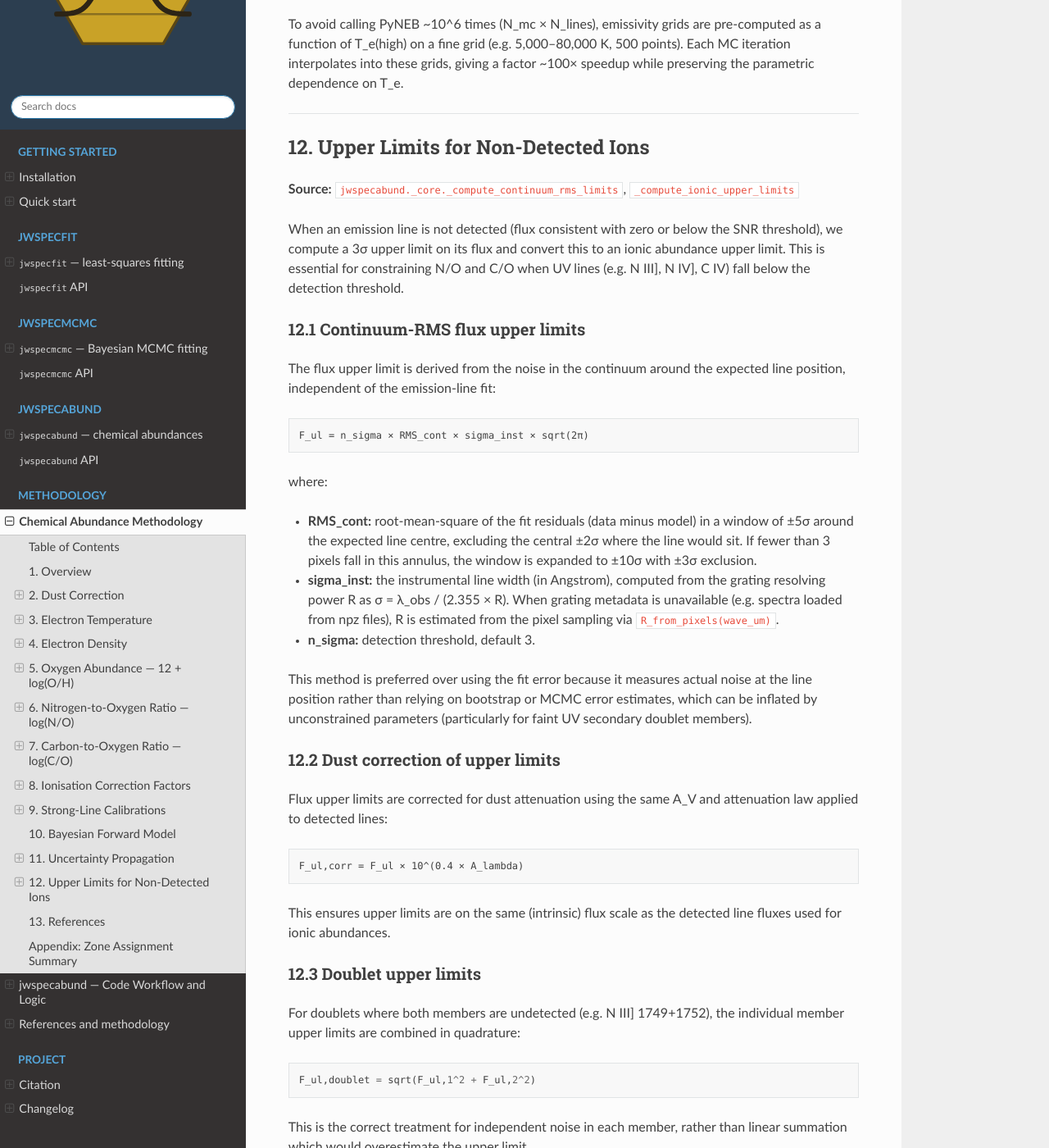
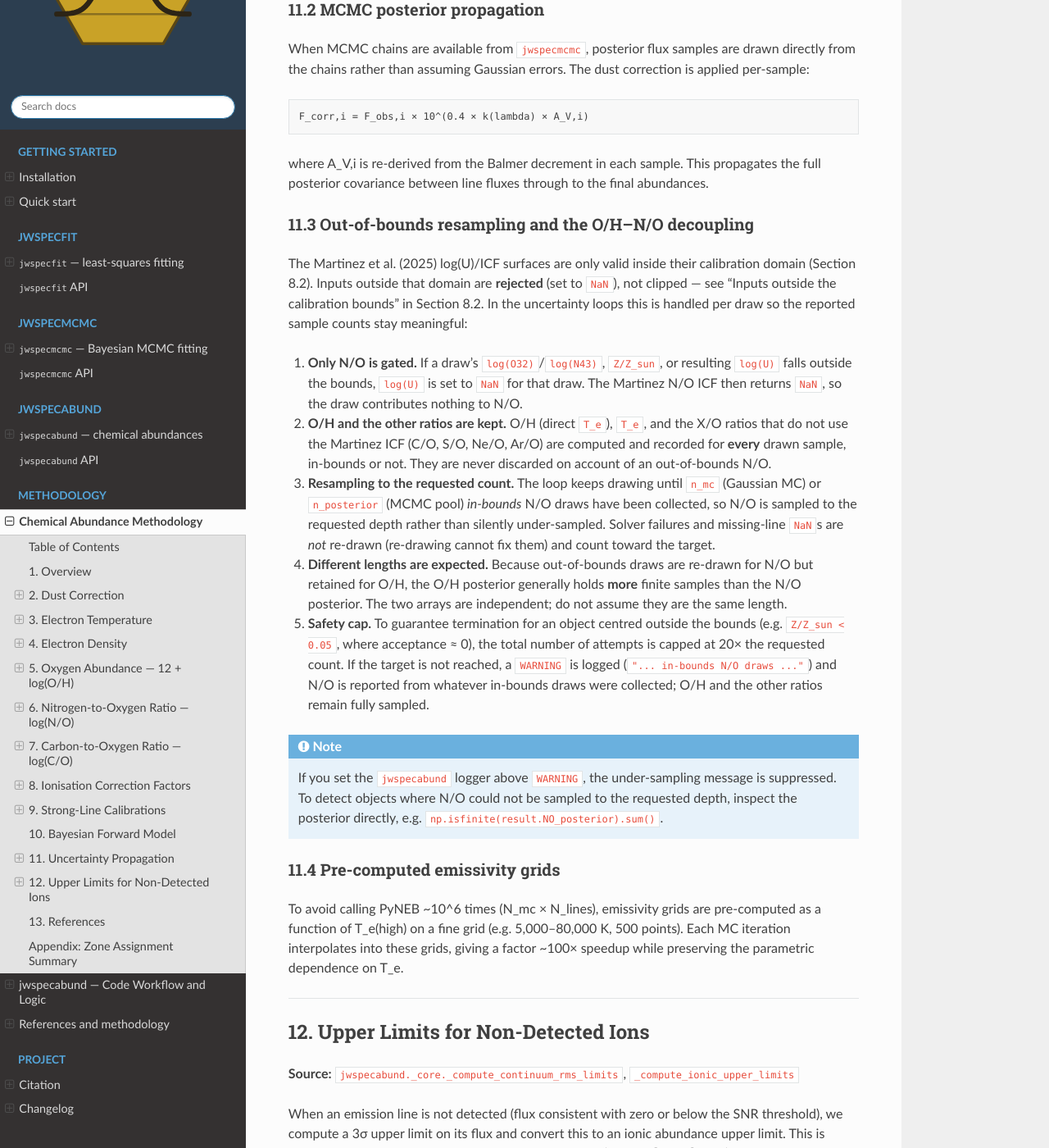
Before and after one commit to raunaq-rai/jwspecfit, a Sphinx documentation site: the page built from docs/abundance_methodology.md, in a window 1280 px wide and 1400 px high, scrolled down 13981 px. Shown: the whole window at 82% size. Built offline with Sphinx 7.4.7 and the Read the Docs theme 3.1.0, drawn with Linux system fonts in a browser that asks for light colours; some of the changed text lies outside the part shown.

Commit message:
Decouple O/H from N/O bounds rejection in direct-Te uncertainty loops
Previously an out-of-bounds Martinez+2025 draw was skipped entirely, so
O/H, Te and the other X/O ratios were silently filtered by the N/O
calibration bounds (an object below Z/Zsun=0.05 could return all-NaN
O/H). Now only N/O is gated: an out-of-bounds draw sets logU=NaN (so the
Martinez N/O ICF returns NaN) but O/H, Te, C/O, S/O, Ne/O and Ar/O are
recorded for every drawn sample. The loop resamples until n_mc /
n_posterior in-bounds N/O draws are collected, so the O/H posterior
generally holds more finite draws than N/O (the arrays are independent).

- MC and posterior loops switched to count in-bounds N/O draws toward the
  target instead of skipping; posterior arrays are now append-based.
- Add _log10_or_nan helper.
- Document the behaviour in abundance_methodology.md (8.2, 11.3) and
  changelog (Unreleased).

Updates tests/test_resample_count.py for the decoupled behaviour.

````diff
--- a/docs/abundance_methodology.md
+++ b/docs/abundance_methodology.md
@@ -557,6 +557,22 @@ The final N/O is:
 N/O = ionic_ratio × ICF(log(U), Z/Z_sun, n_e)
 ```
 
+#### Inputs outside the calibration bounds
+
+The Martinez et al. (2025) coefficients are polynomial fits over a
+bounded calibration domain (the validity ranges above).  The bicubic
+surface diverges if it is evaluated by extrapolation, so an input that
+falls outside its range — `log(O32)`, `log(N43)`, `Z/Z_sun`, or the
+resulting `log(U)` — is **rejected, not clipped**: the surface returns
+`NaN` rather than a boundary value or an extrapolated number.  This
+keeps unphysical, uncalibrated values out of the reported N/O entirely.
+
+Because only the N/O ICF depends on `log(U)` and `Z/Z_sun`, this
+rejection affects **N/O alone**.  O/H (direct `T_e`), `T_e`, and the
+other X/O ratios (C/O, S/O, Ne/O, Ar/O) do not use the Martinez ICF and
+are unaffected — see Section 11.3 for how this is handled in the Monte
+Carlo / posterior loops.
+
 
 ---
 
@@ -652,7 +668,52 @@ where A_V,i is re-derived from the Balmer decrement in each sample.
 This propagates the full posterior covariance between line fluxes
 through to the final abundances.
 
-### 11.3 Pre-computed emissivity grids
+### 11.3 Out-of-bounds resampling and the O/H–N/O decoupling
+
+The Martinez et al. (2025) log(U)/ICF surfaces are only valid inside
+their calibration domain (Section 8.2).  Inputs outside that domain are
+**rejected** (set to `NaN`), not clipped — see "Inputs outside the
+calibration bounds" in Section 8.2.  In the uncertainty loops this is
+handled per draw so the reported sample counts stay meaningful:
+
+1. **Only N/O is gated.**  If a draw's `log(O32)`/`log(N43)`, `Z/Z_sun`,
+   or resulting `log(U)` falls outside the bounds, `log(U)` is set to
+   `NaN` for that draw.  The Martinez N/O ICF then returns `NaN`, so the
+   draw contributes nothing to N/O.
+
+2. **O/H and the other ratios are kept.**  O/H (direct `T_e`), `T_e`, and
+   the X/O ratios that do not use the Martinez ICF (C/O, S/O, Ne/O, Ar/O)
+   are computed and recorded for **every** drawn sample, in-bounds or
+   not.  They are never discarded on account of an out-of-bounds N/O.
+
+3. **Resampling to the requested count.**  The loop keeps drawing until
+   `n_mc` (Gaussian MC) or `n_posterior` (MCMC pool) *in-bounds* N/O
+   draws have been collected, so N/O is sampled to the requested depth
+   rather than silently under-sampled.  Solver failures and missing-line
+   `NaN`s are *not* re-drawn (re-drawing cannot fix them) and count
+   toward the target.
+
+4. **Different lengths are expected.**  Because out-of-bounds draws are
+   re-drawn for N/O but retained for O/H, the O/H posterior generally
+   holds **more** finite samples than the N/O posterior.  The two arrays
+   are independent; do not assume they are the same length.
+
+5. **Safety cap.**  To guarantee termination for an object centred
+   outside the bounds (e.g. `Z/Z_sun < 0.05`, where acceptance ≈ 0), the
+   total number of attempts is capped at 20× the requested count.  If the
+   target is not reached, a `WARNING` is logged
+   (`"... in-bounds N/O draws ..."`) and N/O is reported from whatever
+   in-bounds draws were collected; O/H and the other ratios remain fully
+   sampled.
+
+```{note}
+If you set the `jwspecabund` logger above `WARNING`, the under-sampling
+message is suppressed.  To detect objects where N/O could not be sampled
+to the requested depth, inspect the posterior directly, e.g.
+`np.isfinite(result.NO_posterior).sum()`.
+```
+
+### 11.4 Pre-computed emissivity grids
 
 To avoid calling PyNEB ~10^6 times (N_mc × N_lines), emissivity grids
 are pre-computed as a function of T_e(high) on a fine grid (e.g.
````
Also changed, not shown: docs/changelog.md (+20 -0 lines), 2 other files.
